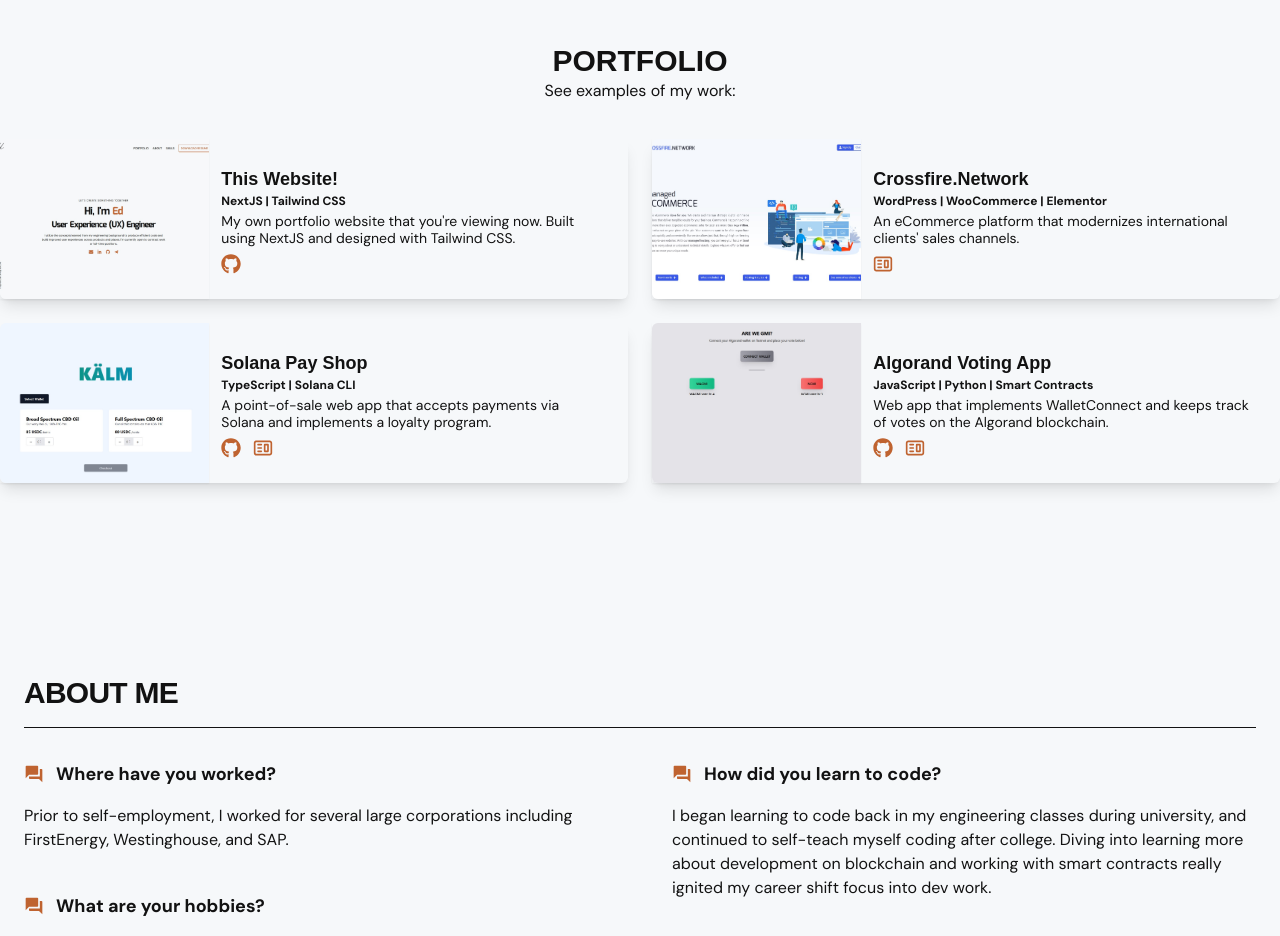
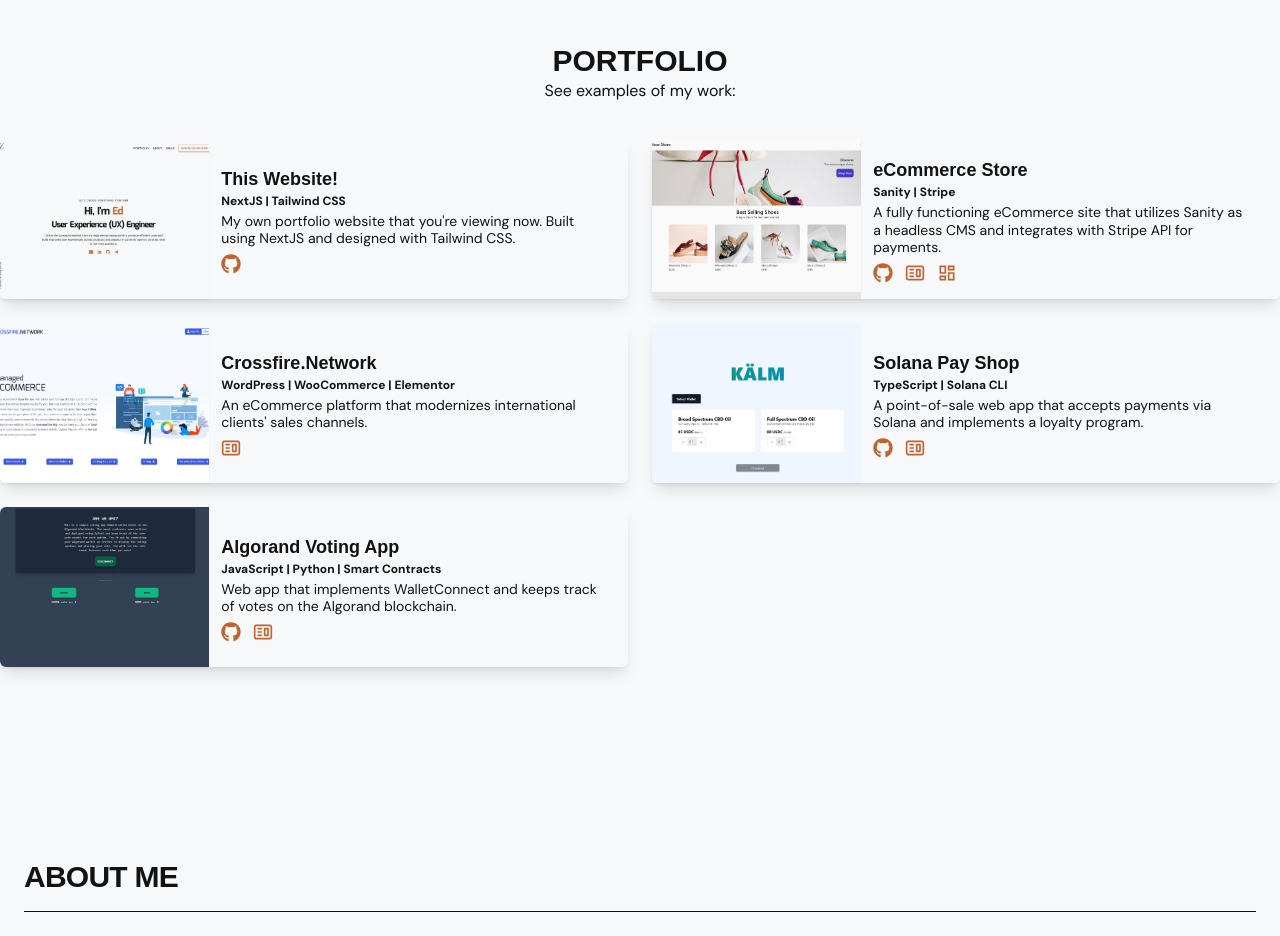
Before and after one commit to edcrossfire/personal-website, a Next.js app: page / in a window 1280 px wide. Shown: the part 780-1716 px from the top of the page. Built offline with nearby package versions, Linux system fonts and the light colour scheme; a web font is replaced by a local one.

Commit message:
Updated portfolio items

```diff
--- a/components/Portfolio.jsx
+++ b/components/Portfolio.jsx
@@ -4,8 +4,10 @@ import SCREENSHOT1 from "../public/images/portfolio-screenshot.jpg";
 import SCREENSHOT2 from "../public/images/solanapay-shop.jpg";
 import SCREENSHOT3 from "../public/images/algo-vote-screenshot.jpg";
 import SCREENSHOT4 from "../public/images/crossfire-screenshot.jpg";
+import SCREENSHOT5 from "../public/images/shoe-store-screenshot.jpg";
 import {FaGithub} from "react-icons/fa";
 import {CgWebsite} from "react-icons/cg";
+import {RiDashboardLine} from "react-icons/ri";
 
 const Portfolio = () => {
   return (
@@ -29,6 +31,24 @@ const Portfolio = () => {
                         <p className="font-Secondary text-sm pt-1 pb-1 lg:pr-4 leading-tight">My own portfolio website that you&apos;re viewing now. Built using NextJS and designed with Tailwind CSS.</p>
                         <ul className="flex space-x-3 pt-0.5">
                             <li><a href="https://github.com/edcrossfire/" target="_blank" rel="noreferrer"><FaGithub size={20} color="#BF6330"/></a></li>
+                        </ul>
+                    </div>
+                </div>
+            </div>
+
+            <div className="shadow-lg w-full h-40 rounded-md">
+                <div className="flex justify-between col w-full h-full">
+                    <div className="flex w-1/3 shadow-sm">
+                        <Image className="object-cover h-full rounded-l-md" src={SCREENSHOT5} alt="screenshot" />
+                    </div>
+                    <div className="flex w-2/3 pl-3 pt-2 pb-2 pr-3 flex-col justify-center text-sm h-full">
+                        <h3 className="font-Primary text-lg font-bold">eCommerce Store</h3>
+                        <h4 className="font-Secondary text-xs font-bold">Sanity | Stripe</h4>
+                        <p className="font-Secondary text-sm pt-1 pb-1 lg:pr-4 leading-tight">A fully functioning eCommerce site that utilizes Sanity as a headless CMS and integrates with Stripe API for payments.</p>
+                        <ul className="flex space-x-3 pt-0.5">
+                            <li><a href="https://github.com/edcrossfire/ecommerce-sanity.git" target="_blank" rel="noreferrer"><FaGithub size={20} color="#BF6330"/></a></li>
+                            <li><a href="https://ecommerce-sanity-one.vercel.app/" target="_blank" rel="noreferrer"><CgWebsite size={20} color="#BF6330"/></a></li>
+                            <li><a href="https://ecommerce-shoe-store.sanity.studio/" target="_blank" rel="noreferrer"><RiDashboardLine size={20} color="#BF6330"/></a></li>
                         </ul>
                     </div>
                 </div>
@@ -61,7 +81,7 @@ const Portfolio = () => {
                         <p className="font-Secondary text-sm pt-1 pb-1 lg:pr-4 leading-tight">A point-of-sale web app that accepts payments via Solana and implements a loyalty program.</p>
                         <ul className="flex space-x-3 pt-0.5">
                             <li><a href="https://github.com/edcrossfire/solana-pay-store.git" target="_blank" rel="noreferrer"><FaGithub size={20} color="#BF6330"/></a></li>
-                            <li><a href="https://solana-pay-store-crossfire.vercel.app/" target="_blank" rel="noreferrer"><CgWebsite size={20} color="#BF6330"/></a></li>
+                            <li><a href="https://solana-pay-store-iota-orcin.vercel.app/" target="_blank" rel="noreferrer"><CgWebsite size={20} color="#BF6330"/></a></li>
                         </ul>
                     </div>
                 </div>
```
Also changed, not shown: public/images/algo-vote-screenshot.jpg, public/images/shoe-store-screenshot.jpg (added).
